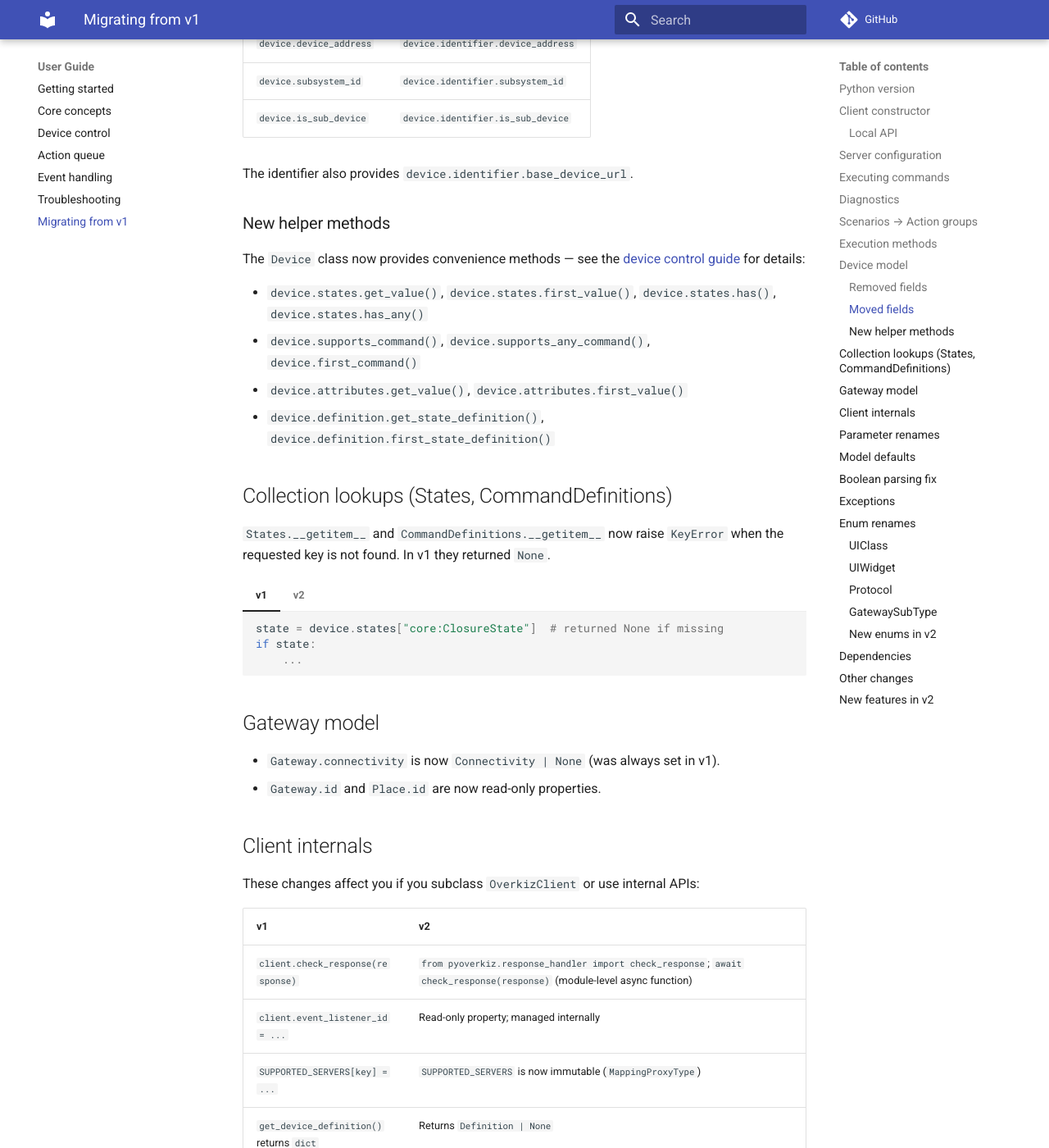
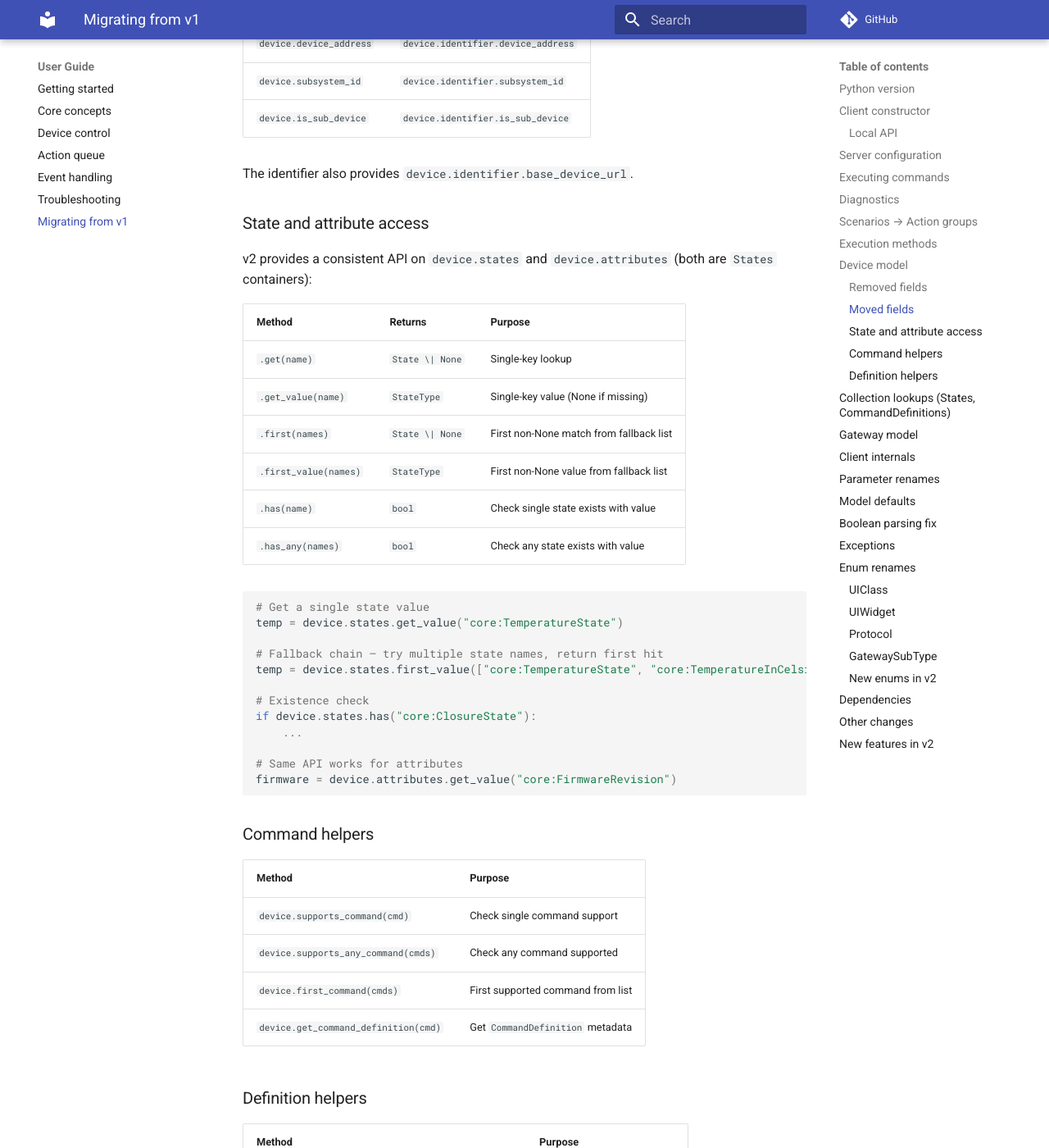
Before and after one commit to iMicknl/python-overkiz-api, an MkDocs documentation site: the page built from docs/migration-v2.md, in a window 1280 px wide and 1400 px high, scrolled down 3842 px. Shown: the whole window at 82% size. Built offline with MkDocs 1.6.1 and Material for MkDocs 9.7.7, drawn with Linux system fonts in a browser that asks for light colours; comment, search, counter and statistics services are not loaded; some of the changed text lies outside the part shown.

Commit message:
Update migration guide and release notes for state access API redesign
- Add comprehensive state/attribute/command API tables to migration guide
- Add breaking changes to release notes (notes.md)
- Update feature description to reflect final API shape

````diff
--- a/docs/migration-v2.md
+++ b/docs/migration-v2.md
@@ -178,14 +178,49 @@ Device URL components are now grouped under `device.identifier`:
 
 The identifier also provides `device.identifier.base_device_url`.
 
-### New helper methods
+### State and attribute access
 
-The `Device` class now provides convenience methods — see the [device control guide](device-control.md) for details:
+v2 provides a consistent API on `device.states` and `device.attributes` (both are `States` containers):
 
-- `device.states.get_value()`, `device.states.first_value()`, `device.states.has()`, `device.states.has_any()`
-- `device.supports_command()`, `device.supports_any_command()`, `device.first_command()`
-- `device.attributes.get_value()`, `device.attributes.first_value()`
-- `device.definition.get_state_definition()`, `device.definition.first_state_definition()`
+| Method | Returns | Purpose |
+|--------|---------|---------|
+| `.get(name)` | `State \| None` | Single-key lookup |
+| `.get_value(name)` | `StateType` | Single-key value (None if missing) |
+| `.first(names)` | `State \| None` | First non-None match from fallback list |
+| `.first_value(names)` | `StateType` | First non-None value from fallback list |
+| `.has(name)` | `bool` | Check single state exists with value |
+| `.has_any(names)` | `bool` | Check any state exists with value |
+
+```python
+# Get a single state value
+temp = device.states.get_value("core:TemperatureState")
+
+# Fallback chain — try multiple state names, return first hit
+temp = device.states.first_value(["core:TemperatureState", "core:TemperatureInCelsiusState"])
+
+# Existence check
+if device.states.has("core:ClosureState"):
+    ...
+
+# Same API works for attributes
+firmware = device.attributes.get_value("core:FirmwareRevision")
+```
+
+### Command helpers
+
+| Method | Purpose |
+|--------|---------|
+| `device.supports_command(cmd)` | Check single command support |
+| `device.supports_any_command(cmds)` | Check any command supported |
+| `device.first_command(cmds)` | First supported command from list |
+| `device.get_command_definition(cmd)` | Get `CommandDefinition` metadata |
+
+### Definition helpers
+
+| Method | Purpose |
+|--------|---------|
+| `device.definition.get_state_definition(name)` | Single state definition lookup |
+| `device.definition.first_state_definition(names)` | First matching from list |
 
 ## Collection lookups (States, CommandDefinitions)
 
````
Also changed, not shown: notes.md (added, +94 -0 lines).
